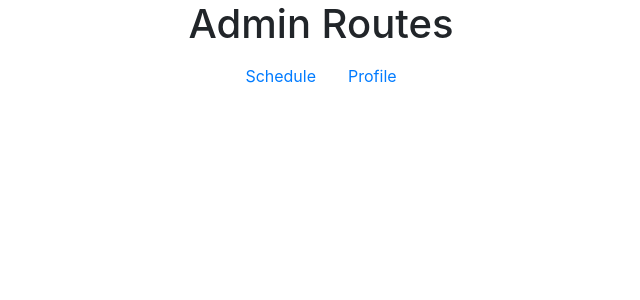
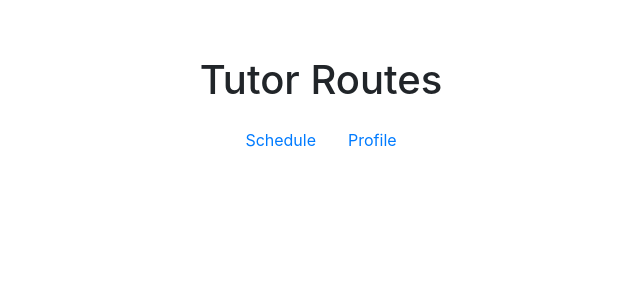
Before and after one commit to gpham99/qrc-schedule-system, a React (Create React App) app in the folder frontend/: page /tutor in a window 1280 px wide. Shown: the top 300 px of the page, without its empty margins (319-959 px from the left). Built offline with nearby package versions, Linux system fonts and the light colour scheme; no server answers.

Commit message:
fixed the frontend on the tutor's route

```diff
--- a/frontend/src/Components/Tutor.js
+++ b/frontend/src/Components/Tutor.js
@@ -6,10 +6,11 @@ import { Route, Routes } from "react-router-dom";
 const Tutor = () => {
   return (
     <div>
-      <div>
-        <h1>Admin Routes</h1>
+      <div class="mt-5 p-2">
+        <h1>Tutor Routes</h1>
       </div>
 
+      <div>
         <ul class="nav justify-content-center">
           <li class="nav-item">
             <a class="nav-link active" href="/tutor/schedule">
@@ -22,12 +23,15 @@ const Tutor = () => {
             </a>
           </li>
         </ul>
+      </div>
 
+      <div class="p-5">
         <Routes>
           <Route path="schedule" element={<Schedule></Schedule>}></Route>
           <Route path="profile" element={<Profile></Profile>}></Route>
         </Routes>
       </div>
+    </div>
   );
 };
 
```
Lines whose indentation alone changed are shown as unchanged.
